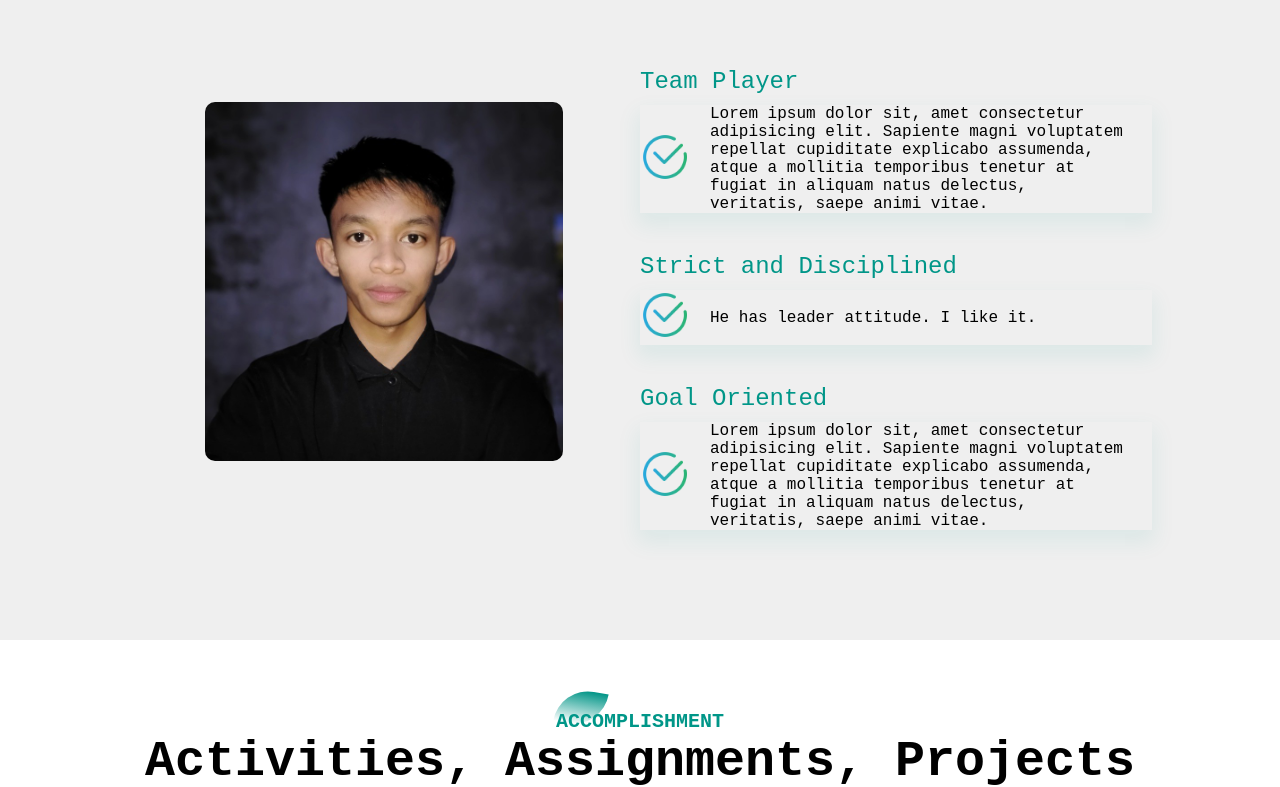
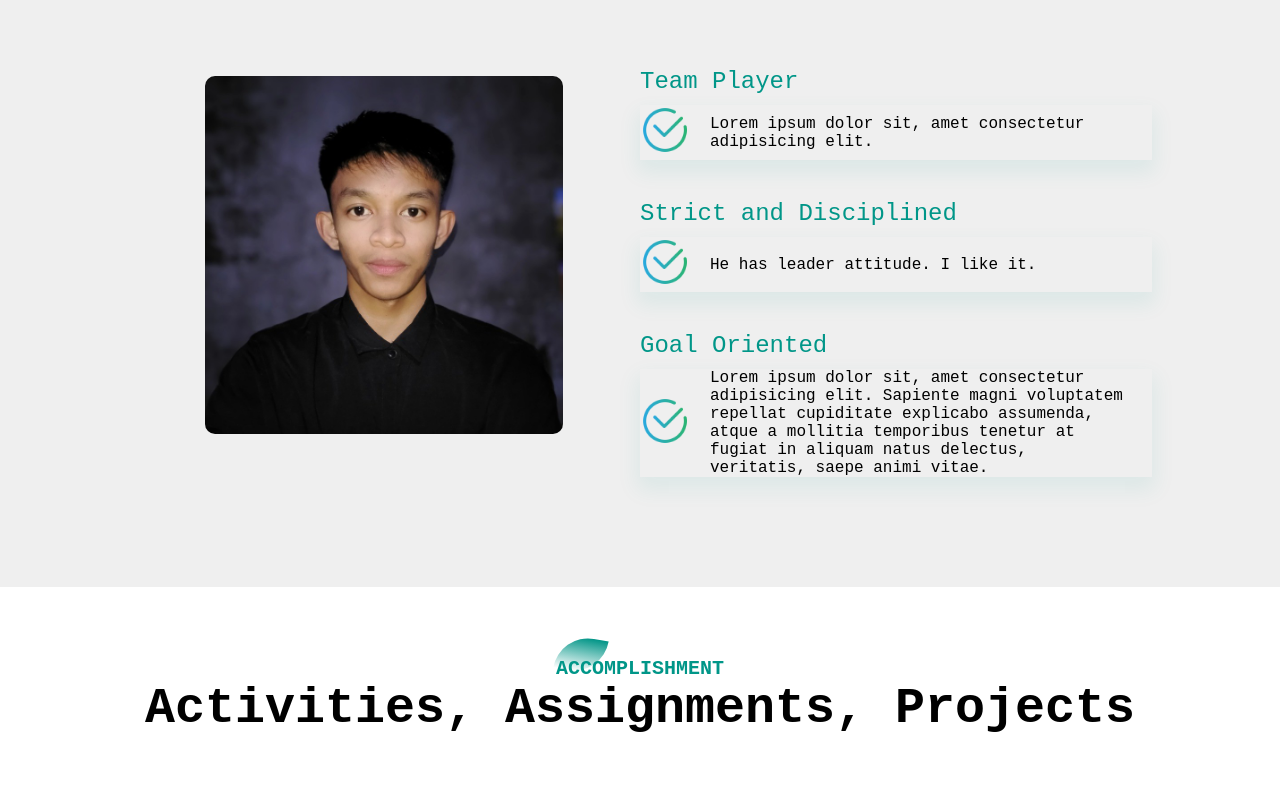
Before and after one commit to khrystcoder/Icreatechs-Training, a plain HTML site: page index.html in a window 1280 px wide. Shown: the part 1815-2602 px from the top of the page. Drawn offline with Linux system fonts and the light colour scheme.

Commit message:
update index text

```diff
--- a/index.html
+++ b/index.html
@@ -103,7 +103,7 @@
                         <img src="images/checkicon.png">
                     </div>
                     <div class="feedback-text">
-                        <p>Lorem ipsum dolor sit, amet consectetur adipisicing elit. Sapiente magni voluptatem repellat cupiditate explicabo assumenda, atque a mollitia temporibus tenetur at fugiat in aliquam natus delectus, veritatis, saepe animi vitae.</p>
+                        <p>Lorem ipsum dolor sit, amet consectetur adipisicing elit.</p>
                     </div>
                 </div>
                 <h1>Strict and Disciplined</h1>
```
